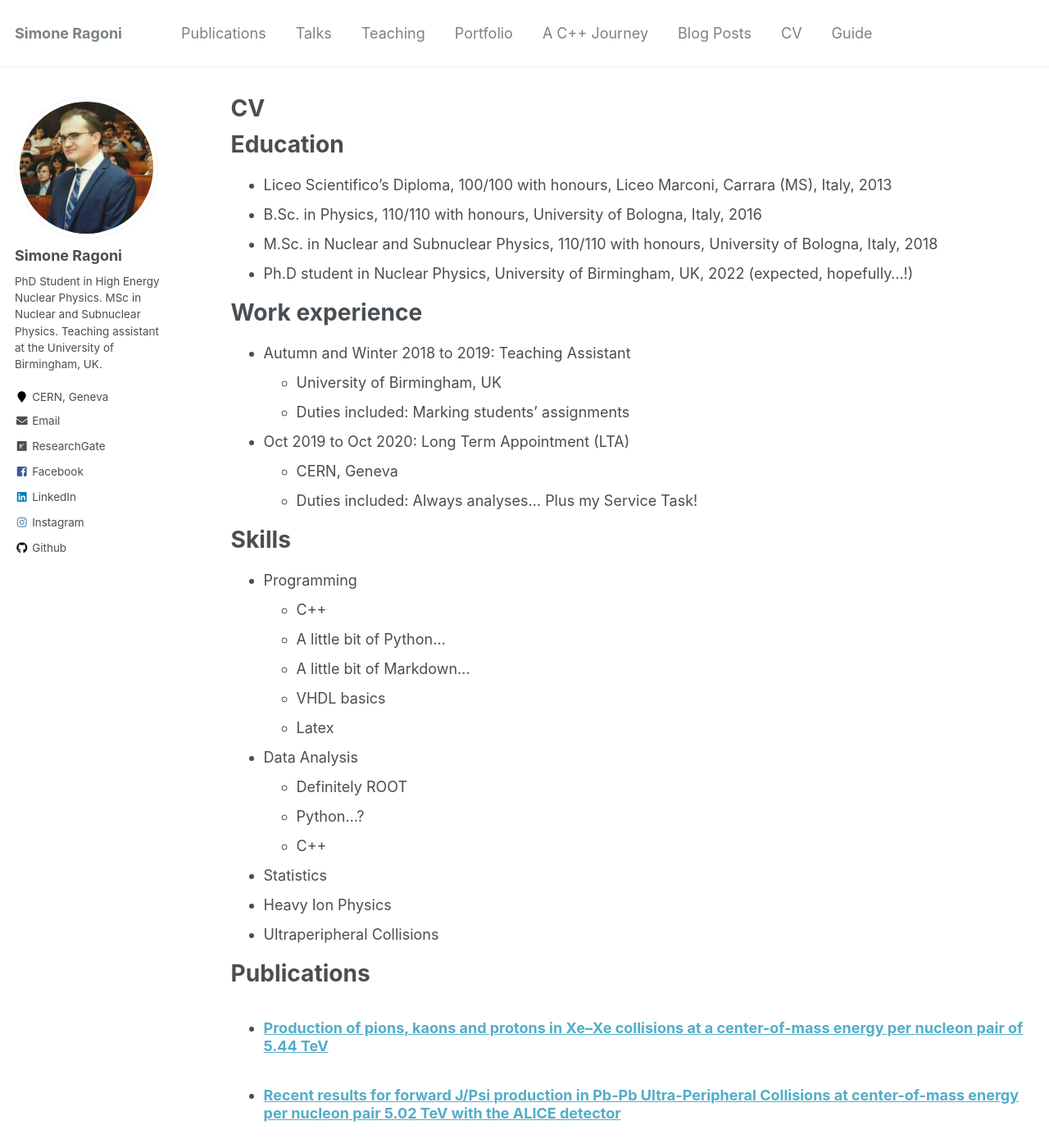
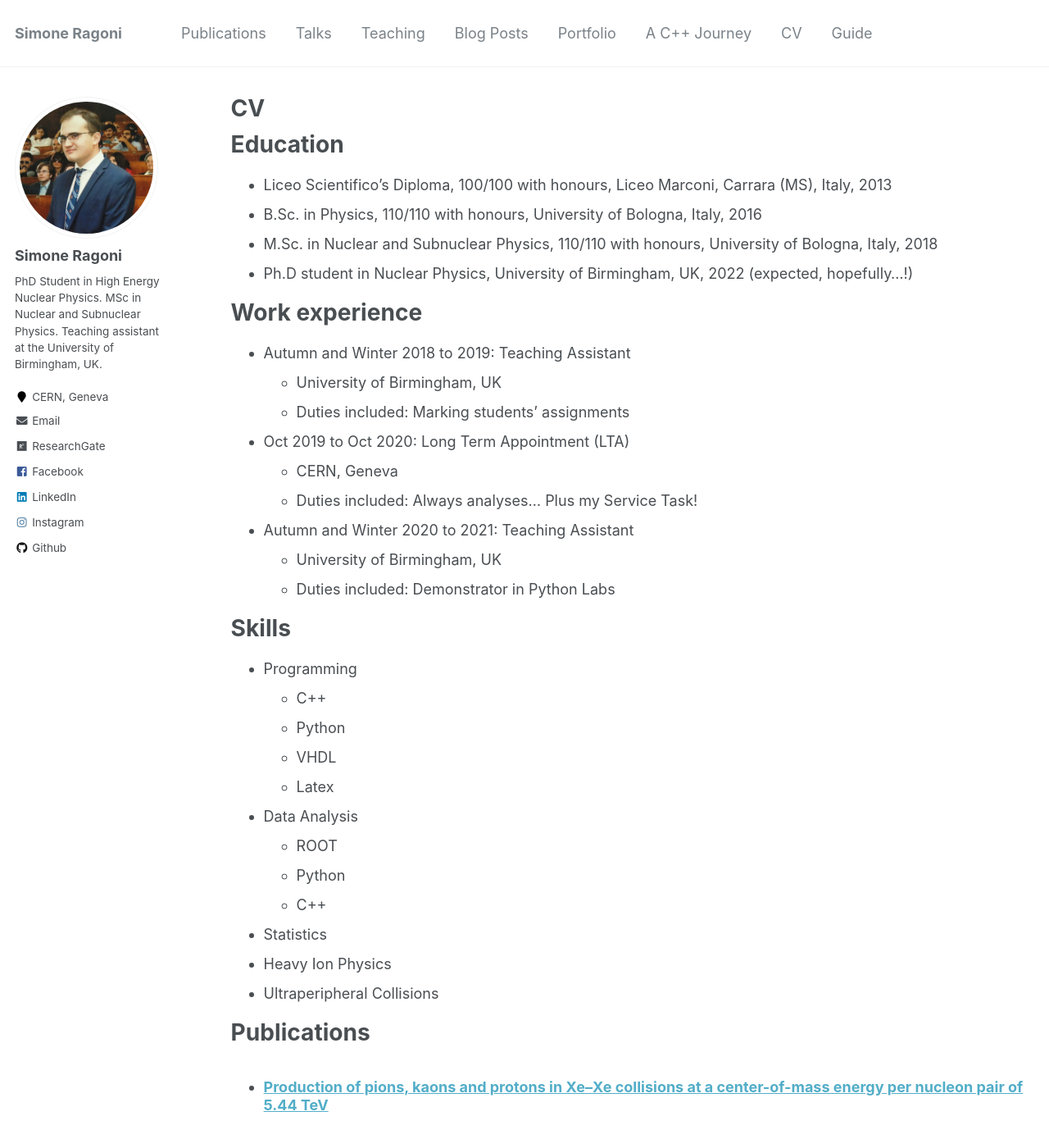
Before and after one commit to mdarabiamin/siragoni.github.io, a Jekyll site: the page built from _pages/cv.md, in a window 1280 px wide and 1400 px high. Shown: the whole window at 82% size. Built offline with Jekyll 4.4.1, drawn with Linux system fonts in a browser that asks for light colours.

Commit message:
Reprising website activities.

```diff
--- a/_data/navigation.yml
+++ b/_data/navigation.yml
@@ -9,15 +9,15 @@ main:
   - title: "Teaching"
     url: /teaching/
 
+  - title: "Blog Posts"
+    url: /year-archive/
+
   - title: "Portfolio"
     url: /portfolio/
 
   - title: "A C++ Journey"
     url: /CppJourney/
 
-  - title: "Blog Posts"
-    url: /year-archive/
-
   - title: "CV"
     url: /cv/
 
--- a/_pages/cv.md
+++ b/_pages/cv.md
@@ -26,17 +26,20 @@ Work experience
   * CERN, Geneva
   * Duties included: Always analyses... Plus my Service Task!
 
+* Autumn and Winter 2020 to 2021: Teaching Assistant
+  * University of Birmingham, UK
+  * Duties included: Demonstrator in Python Labs
+
 Skills
 ======
 * Programming
   * C++
-  * A little bit of Python...
-  * A little bit of Markdown...
-  * VHDL basics
+  * Python
+  * VHDL
   * Latex
 * Data Analysis
-  * Definitely ROOT
-  * Python...?
+  * ROOT
+  * Python
   * C++
 * Statistics
 * Heavy Ion Physics
```
Also changed, not shown: _posts/2021-01-01-UPC.md (added, +21 -0 lines), _posts/2021-01-02-UPC.md (added, +19 -0 lines), _publications/2019-08-30-RecentResultsUPC.md (+1 -0 lines), _publications/2021-01-22-UPC_LHCP2021.md (+1 -1 lines), images/UPC/VectorMeson.png (added).
